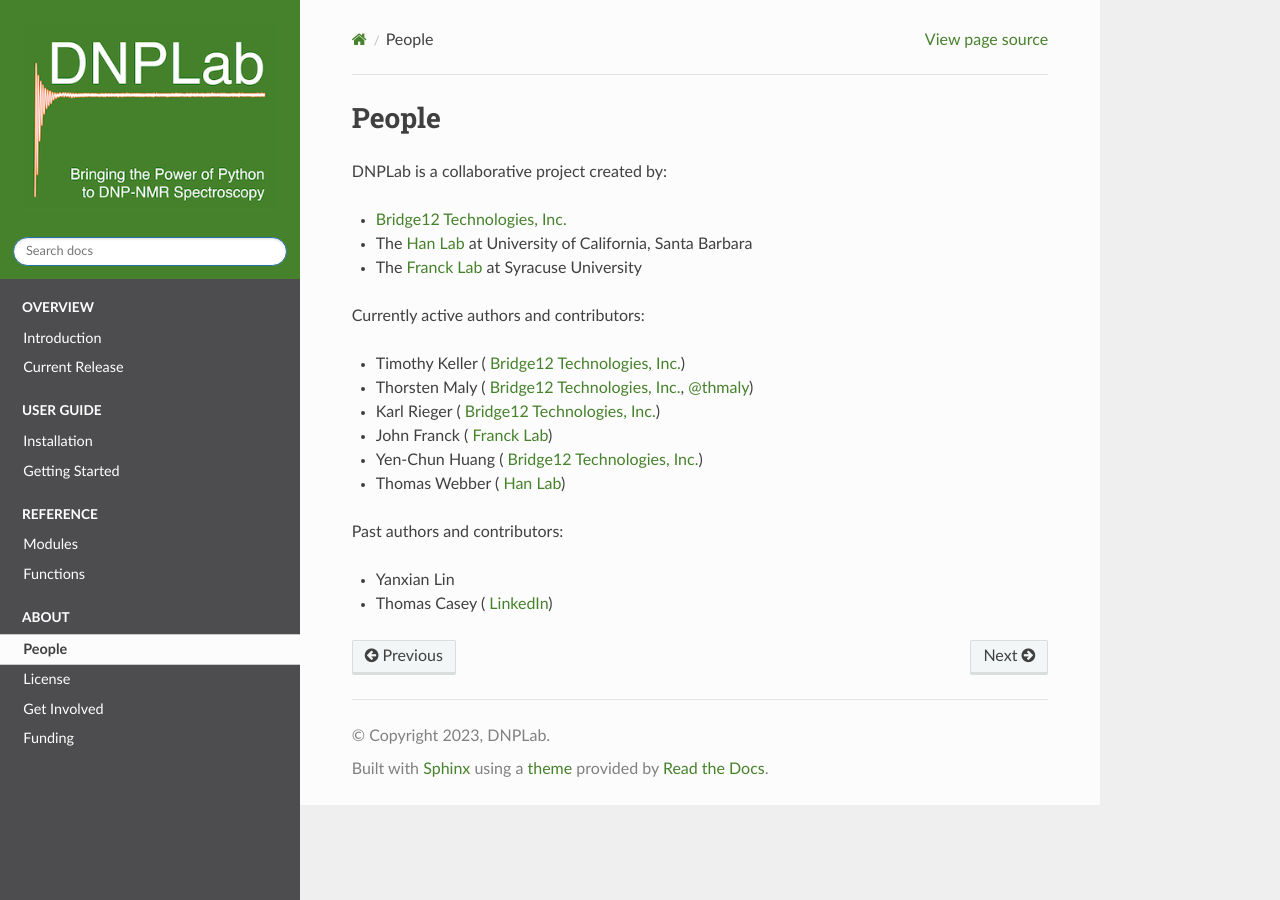
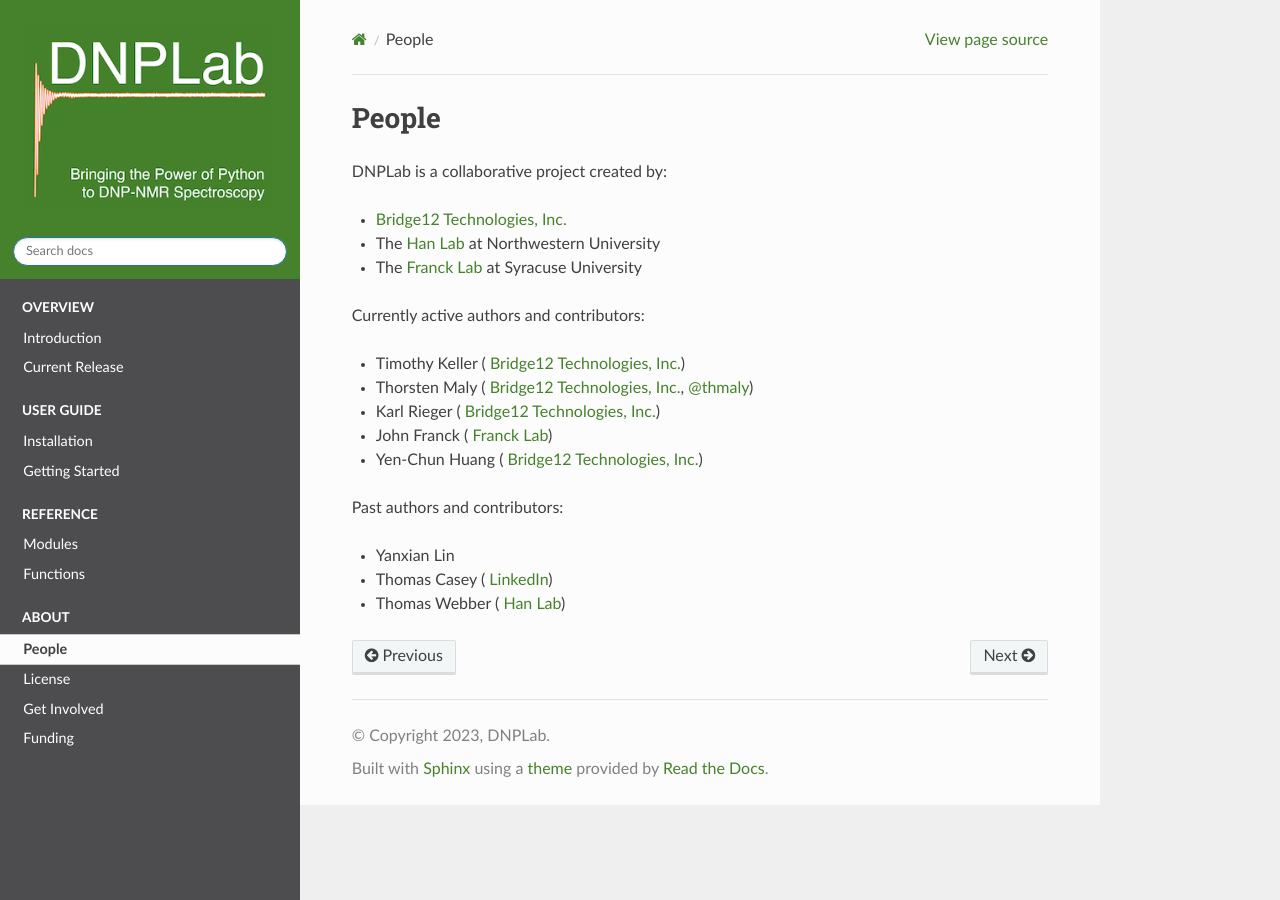
Before and after one commit to DNPLab/DNPLab, a Sphinx documentation site: the page built from docs/source/people.rst, in a window 1280 px wide. Built offline with Sphinx 7.4.7 and the Read the Docs theme 2.0.0, drawn with Linux system fonts in a browser that asks for light colours; pages that are not in the unit, such as notebooks, are missing from menus; the version number could not be read and is left out.

Commit message:
Update people and affiliation

```diff
--- a/docs/source/_static/linkList.rst
+++ b/docs/source/_static/linkList.rst
@@ -74,8 +74,7 @@
 
 .. |HanLabLink| raw:: html
 
-   <a href="https://han.chem.ucsb.edu/" target="_blank"> Han Lab</a>
-
+   <a href="https://hanlab.northwestern.edu/" target="_blank"> Han Lab</a>
 
 .. |tcaseyLink| raw:: html
 
--- a/docs/source/people.rst
+++ b/docs/source/people.rst
@@ -4,7 +4,7 @@
 DNPLab is a collaborative project created by:
 
 * |B12TLink|
-* The |HanLabLink| at University of California, Santa Barbara
+* The |HanLabLink| at Northwestern University
 * The |FranckLabLink| at Syracuse University
 
 Currently active authors and contributors:
@@ -14,9 +14,9 @@
 * Karl Rieger (|B12TLink|)
 * John Franck (|FranckLabLink|)
 * Yen-Chun Huang (|B12TLink|)
-* Thomas Webber (|HanLabLink|)
 
 Past authors and contributors:
 
 * Yanxian Lin
 * Thomas Casey (|tcaseyLink|)
+* Thomas Webber (|HanLabLink|)
```
